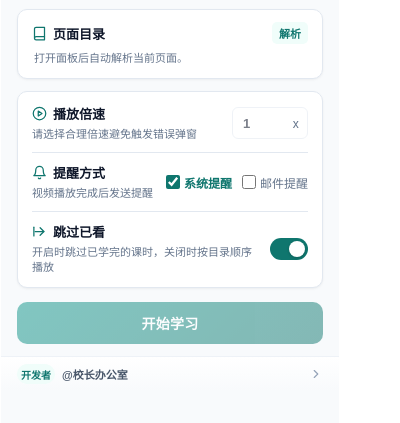
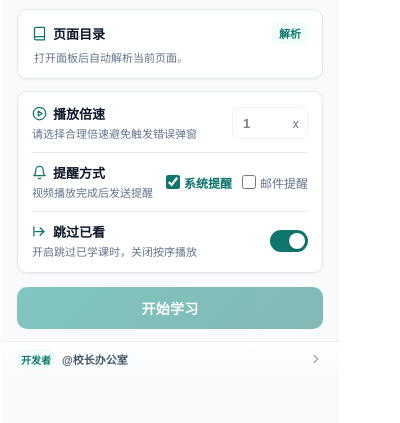
Before and after one commit to Leezk-2018/video-playback-completion-reminder, a browser extension: page popup/popup.html in a window 400 px wide. Shown: the part 133-556 px from the top of the page. Drawn offline with Linux system fonts and the light colour scheme.

Commit message:
chore: shorten skip-watched toggle subtext to fit one line

```diff
--- a/popup/popup.html
+++ b/popup/popup.html
@@ -98,7 +98,7 @@
               </svg>
               <span>跳过已看</span>
             </div>
-            <p class="switch-subtext">开启时跳过已学完的课时，关闭时按目录顺序播放</p>
+            <p class="switch-subtext">开启跳过已学课时，关闭按序播放</p>
           </div>
           <label class="switch" title="开启时自动跳过已学完的课时，关闭时按目录顺序播放">
             <input id="skip-watched-toggle" type="checkbox" checked />
```
